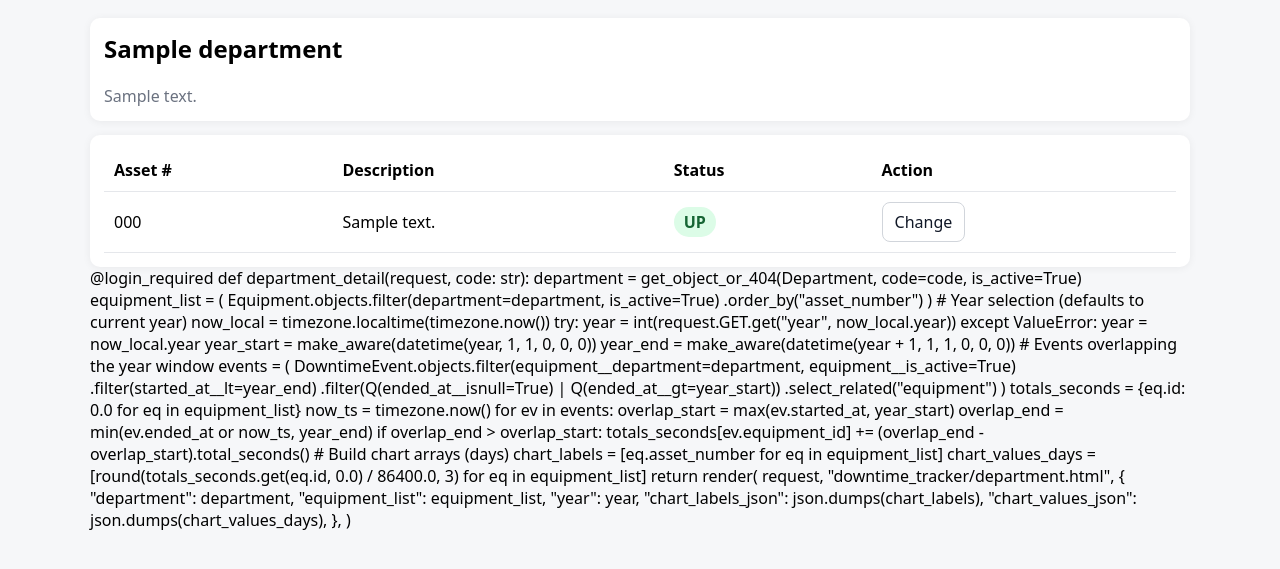
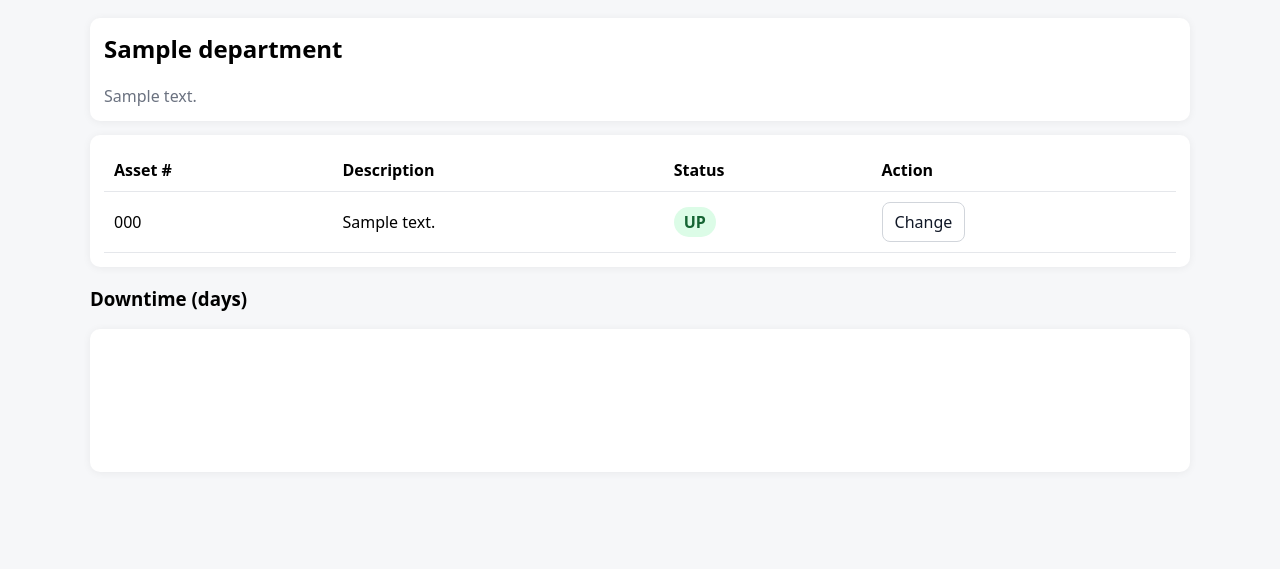
Before and after one commit to prestochango93/downtime-server, a Django app: page /dept/000/ in a window 1280 px wide. Shown: the part 50-619 px from the top of the page. Run offline with Django 5.2, Linux system fonts and the light colour scheme; a user stored in the database is signed in; tables that the repository leaves empty hold one stand-in row (values such as "Sample post").

Commit message:
Remove department detail view and add downtime chart

```diff
--- a/downtime/downtime_tracker/templates/downtime_tracker/department.html
+++ b/downtime/downtime_tracker/templates/downtime_tracker/department.html
@@ -45,55 +45,31 @@
       </tbody>
     </table>
   </div>
-@login_required
-def department_detail(request, code: str):
-    department = get_object_or_404(Department, code=code, is_active=True)
+<h3>Downtime (days)</h3>
+<div class="card">
+  <canvas id="downtimeChart" height="110"></canvas>
+</div>
 
-    equipment_list = (
-        Equipment.objects.filter(department=department, is_active=True)
-        .order_by("asset_number")
-    )
+<script src="https://cdn.jsdelivr.net/npm/chart.js"></script>
+<script>
+  const labels = JSON.parse('{{ chart_labels|escapejs }}');
+  const values = JSON.parse('{{ chart_values|escapejs }}');
 
-    # Year selection (defaults to current year)
-    now_local = timezone.localtime(timezone.now())
-    try:
-        year = int(request.GET.get("year", now_local.year))
-    except ValueError:
-        year = now_local.year
-
-    year_start = make_aware(datetime(year, 1, 1, 0, 0, 0))
-    year_end = make_aware(datetime(year + 1, 1, 1, 0, 0, 0))
-
-    # Events overlapping the year window
-    events = (
-        DowntimeEvent.objects.filter(equipment__department=department, equipment__is_active=True)
-        .filter(started_at__lt=year_end)
-        .filter(Q(ended_at__isnull=True) | Q(ended_at__gt=year_start))
-        .select_related("equipment")
-    )
-
-    totals_seconds = {eq.id: 0.0 for eq in equipment_list}
-    now_ts = timezone.now()
-
-    for ev in events:
-        overlap_start = max(ev.started_at, year_start)
-        overlap_end = min(ev.ended_at or now_ts, year_end)
-        if overlap_end > overlap_start:
-            totals_seconds[ev.equipment_id] += (overlap_end - overlap_start).total_seconds()
-
-    # Build chart arrays (days)
-    chart_labels = [eq.asset_number for eq in equipment_list]
-    chart_values_days = [round(totals_seconds.get(eq.id, 0.0) / 86400.0, 3) for eq in equipment_list]
-
-    return render(
-        request,
-        "downtime_tracker/department.html",
-        {
-            "department": department,
-            "equipment_list": equipment_list,
-            "year": year,
-            "chart_labels_json": json.dumps(chart_labels),
-            "chart_values_json": json.dumps(chart_values_days),
-        },
-    )
+  const ctx = document.getElementById('downtimeChart');
+  new Chart(ctx, {
+    type: 'bar',
+    data: {
+      labels: labels,
+      datasets: [{
+        label: 'Downtime (days)',
+        data: values
+      }]
+    },
+    options: {
+      responsive: true,
+      plugins: { legend: { display: true } },
+      scales: { y: { beginAtZero: true } }
+    }
+  });
+</script>
 {% endblock %}
```
